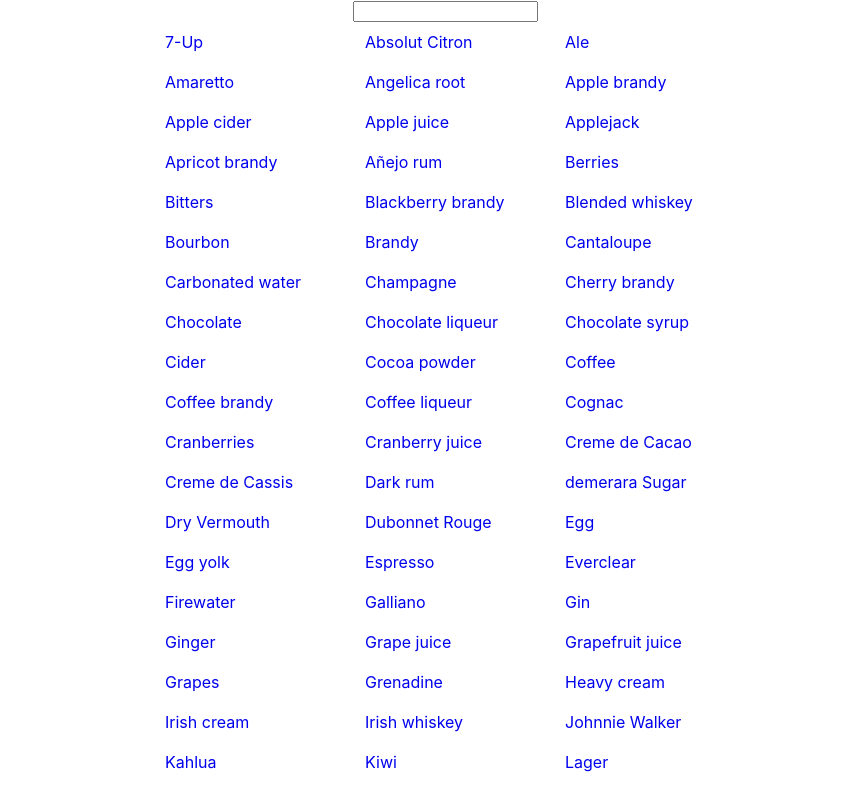
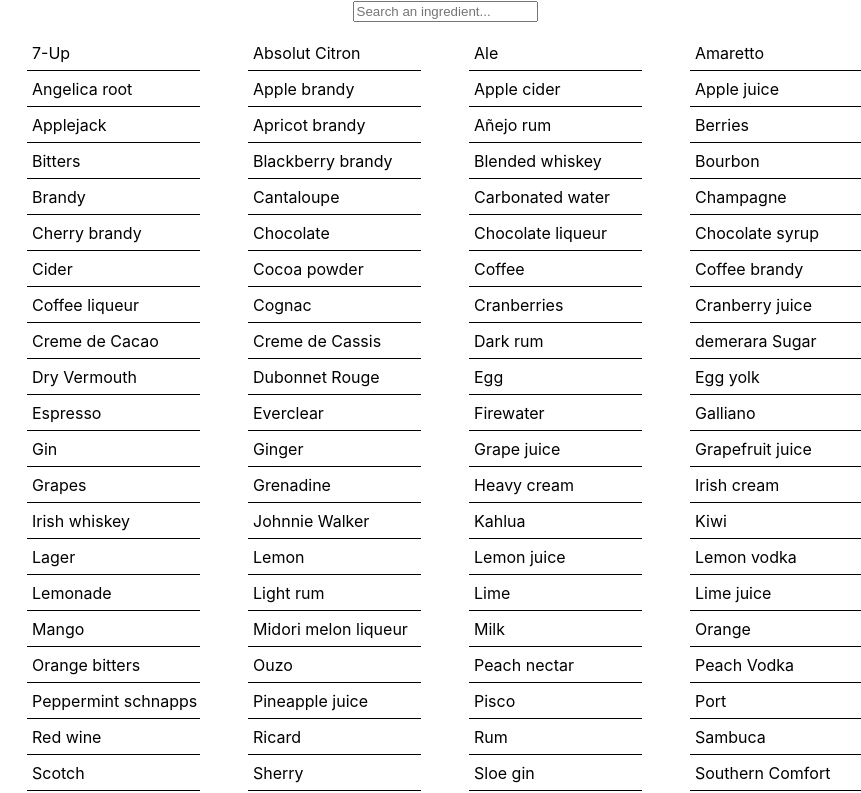
Before and after one commit to drg49/Instant-Cocktail, a React (Create React App) app in the folder cocktail_app/: page / in a window 1280 px wide. Shown: the top 793 px of the page, without its empty margins (195-1056 px from the left). Built offline with nearby package versions, Linux system fonts and the light colour scheme.

Commit message:
Styling changes

```diff
--- a/cocktail_app/src/App.css
+++ b/cocktail_app/src/App.css
@@ -4,17 +4,29 @@
 
 #ing-list {
   display: flex;
-  max-width: 600px;
+  max-width: 900px;
   flex-wrap: wrap;
+  padding: 0px;
   margin: 0 auto;
   text-align: left;
+  justify-content: center;
 }
 
 #ing-item {
   list-style: none;
-  width: 200px;
-  padding-top: 10px;
-  padding-bottom: 10px;
+  width: 168px;
+  padding-left: 5px;
+  padding-top: 8px;
+  padding-bottom: 7px;
+  border-bottom: 1px solid;
+  margin-left: 24px;
+  margin-right: 24px;
+  transition: 150ms;
+}
+
+#ing-item:hover {
+  background-color: rgb(255, 157, 189);
+  cursor: pointer
 }
 
 h4 {
@@ -44,14 +56,15 @@
 #drink-card {
   display: flex;
   justify-content: space-between;
-  border: 1px solid;
+  border: 2px solid rgb(211, 0, 123);
+  border-radius: 4px;
   width: 370px;
   margin: 10px;
 }
 
 #drink-img {
   width: 198px;
-  border-right: 1px solid;
+  border-right: 2px solid rgb(211, 0, 123);
 }
 
 #drink-flex {
@@ -70,6 +83,8 @@
 
 a {
   text-decoration: none;
+  color:black;
+  cursor: default;
 }
 
 p {
@@ -77,3 +92,7 @@
   margin: 0 auto;
   margin-top: 20px;
 }
+
+input {
+  margin-bottom: 13px;
+}
--- a/cocktail_app/src/components/Input.js
+++ b/cocktail_app/src/components/Input.js
@@ -4,7 +4,7 @@
 
     return  (
     <>
-      <input type="text" onChange={props.handleChange}></input>
+      <input type="text" onChange={props.handleChange} placeholder="Search an ingredient..."></input>
     </>
     )
 
```
